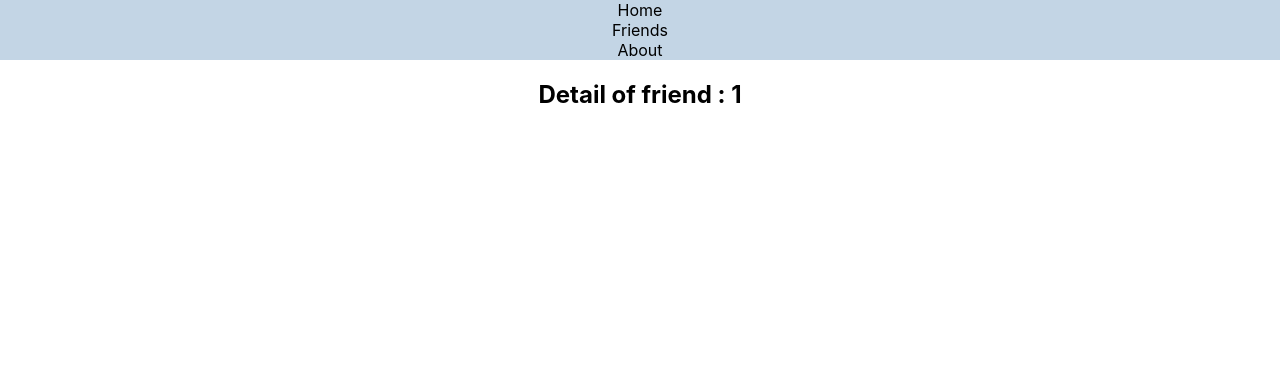
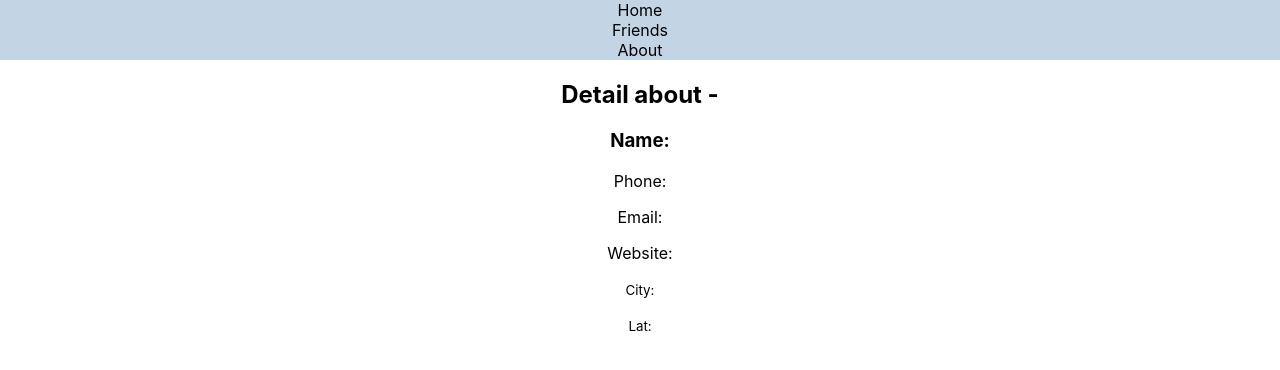
Before and after one commit to 665-stack/reactjs2, a React (Create React App) app in the folder react-router/: page /friend/1 in a window 1280 px wide. Shown: the top 370 px of the page. Built offline with nearby package versions, Linux system fonts and the light colour scheme; no server answers.

Commit message:
load dat based on dynamic route

```diff
--- a/react-router/src/Components/FriendDetail/FriendDetail.js
+++ b/react-router/src/Components/FriendDetail/FriendDetail.js
@@ -1,11 +1,28 @@
-import React from 'react';
+import React, { useEffect, useState } from 'react';
 import { useParams } from 'react-router-dom';
 
 const FriendDetail = () => {
     const { friendId } = useParams();
+    const [friend, setFriend] = useState([]);
+    useEffect(() => {
+        const url = `https://jsonplaceholder.typicode.com/users/${friendId}`
+        fetch(url)
+            .then(res => res.json())
+            .then(data => setFriend(data));
+    }, [])
+    // console.log(friend.address.city);
     return (
         <div>
-            <h2>Detail of friend : {friendId}</h2>
+            <h2>Detail about - {friend.name}</h2>
+            <h3>Name: {friend.name}</h3>
+            {/* akhane city ta show korate gelei error dicce. but baki shob tik ace. er karon hocce data load hote somoy lage. kinto prothome je useState set kore empty array diye dici shekhan thekei data load hoyar agei call kortece. jokhon empty array theke kono kicu load korte cacce jemon: friend.phone tokhon undifined dekhacce. But jokhon undifined theke data load korar cesta kortece tokhoni problem hocce. jemon: friend.address.city  . ar tai akhene ? mark use kora hoice. mane jodi address undifind hoy taile error dibe na. but undifind na hole city kei show korabe.sw */}
+
+            <p>Phone: {friend.phone}</p>
+            <p>Email: {friend.email}</p>
+            <p>Website: {friend.website}</p>
+            <p><small>City: {friend.address?.city}</small></p>
+            <p><small>Lat: {friend.address?.geo?.lat}</small></p>
+
 
         </div>
     );
--- a/react-router/src/Components/Header/Header.css
+++ b/react-router/src/Components/Header/Header.css
@@ -1,14 +1,11 @@
 .header {
     text-align: center;
-    /* margin: 20px; */
-    box-sizing: border-box;
     background-color: rgb(195, 213, 229);
 }
 
-.navlink {}
 
 .navlinks .navlink {
-    display: inline;
+
     color: black;
     padding: 0px 20px;
     background-color: rgb(230, 238, 245);
```
